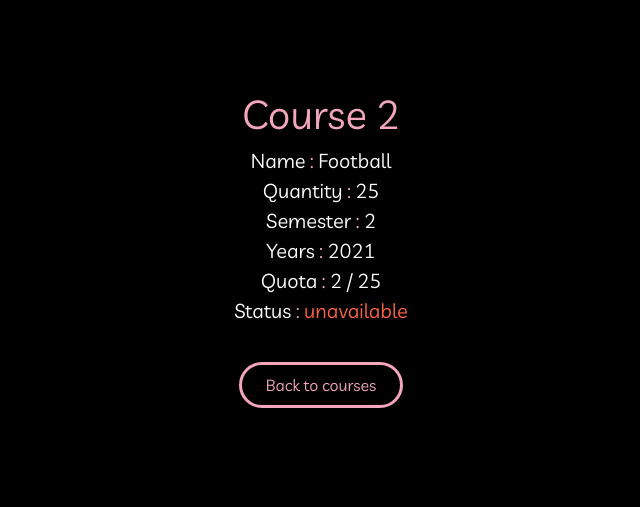
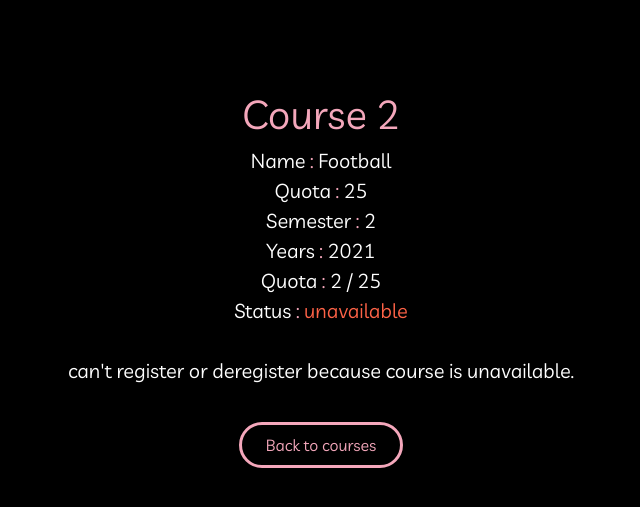
Before and after one commit to 6210612609/university, a Django app: page /courses/2/ in a window 1280 px wide. Shown: the top 507 px of the page, without its empty margins (319-959 px from the left). Run offline with Django 3.2, Linux system fonts and the light colour scheme; data comes from the database, SQL or seed files in the repository; both versions use the stored data as it was after the commit.

Commit message:
fix and add .md

```diff
--- a/courses/templates/courses/course.html
+++ b/courses/templates/courses/course.html
@@ -16,20 +16,20 @@
 
     <h1 class="lh12">Course {{ course.id }}</h1>
         <p class="litb">Name <span style="color:#f4a7bb">:</span> {{ course.name }}<br>
-            Quantity <span style="color:#f4a7bb">:</span> {{ course.maxquantity }}<br>
+            Quota <span style="color:#f4a7bb">:</span> {{ course.maxquantity }}<br>
             Semester <span style="color:#f4a7bb">:</span> {{ course.semester }}<br>
             Years <span style="color:#f4a7bb">:</span> {{ course.year }}<br>
             {% if course.nowquantity < course.maxquantity %}
             Quota <span style="color:#f4a7bb">:</span> {{ course.nowquantity }} / {{ course.maxquantity }}<br>
             {% else %}
-            Quota <span style="color:#f4a7bb">:</span> <span style="color:tomato">{{ course.nowquantity }} / {{ course.maxquantity }} &Cross;Full&Cross;</span><br>
+            Amount <span style="color:#f4a7bb">:</span> <span style="color:tomato">{{ course.nowquantity }} / {{ course.maxquantity }} &Cross;FULL&Cross;</span><br>
             {% endif %}
             {% if course.status %}
             Status <span style="color:#f4a7bb">:</span> <span style="color:#92ca91">available</span><br>
             {% else %}
             Status <span style="color:#f4a7bb">:</span> <span style="color:tomato">unavailable</span><br>
-            {% if course.status and request.user.is_superuser %}
-            can't register because course is unavailable.
+            {% if not course.status and not request.user.is_superuser %}
+            <br>can't register or deregister because course is unavailable.
             {% endif %}
         </p>
         {% endif %}
@@ -38,7 +38,7 @@
         <h2 class="lh12">Students</h2>
         <p class="litbb"><span style="color:#f4a7bb">&uArr;</span>
             {% for student in students %}
-            {{student.first_name}} {{student.last_name}} <span style="color:#f4a7bb">&uArr;</span>
+            {{student.id}} : {{student.first_name}} {{student.last_name}} <span style="color:#f4a7bb">&uArr;</span>
             {% empty %}
             No students &uArr;
             {% endfor %}
@@ -73,7 +73,7 @@
 
         <a class="outbutton outbutton1" href="{% url 'courses:index' %}">Back to courses</a>
     {% if request.user.is_superuser %}
-        <a class="outbutton outbutton1" href="{% url 'courses:godhand' course.id %}">switch</a>
+        <a class="outbutton outbutton1" href="{% url 'courses:godhand' course.id %}">Status switch</a>
     {% endif %}
 </div>
 {% endblock %}
--- a/static/styles/styles.css
+++ b/static/styles/styles.css
@@ -10,7 +10,7 @@
 
 .unapw1 {
   background-color: white;
-  color: #000000;
+  color: #f4a7bb;
   border: 3px solid #f4a7bb;
 }
 
@@ -48,8 +48,8 @@
 
 .alert-warning {
   color: #f4a7bb;
-  background-color: #e4e4e400;
-  border-color: #e4e4e400;
+  background-color: #e4e4e40e;
+  border-color: #e4e4e40e;
   font-size: 22px;
 }
 
--- a/users/templates/users/index.html
+++ b/users/templates/users/index.html
@@ -16,6 +16,7 @@
 
         {% if not request.user.is_superuser %}
         <p class="litbb">Please verify the accuracy of the data.<br>
+        ID <span style="color:#f4a7bb">:</span> {{ user.id }}<br>
         Name <span style="color:#f4a7bb">:</span> {{ request.user.first_name }} {{ request.user.last_name }}<br>
         Email <span style="color:#f4a7bb">:</span> {{ request.user.email }}<br>
         <span style="color:tomato">If it's not yours , please sign out and sign in using yours again.</span></p>
```
Also changed, not shown: README.md (added), db.sqlite3.
